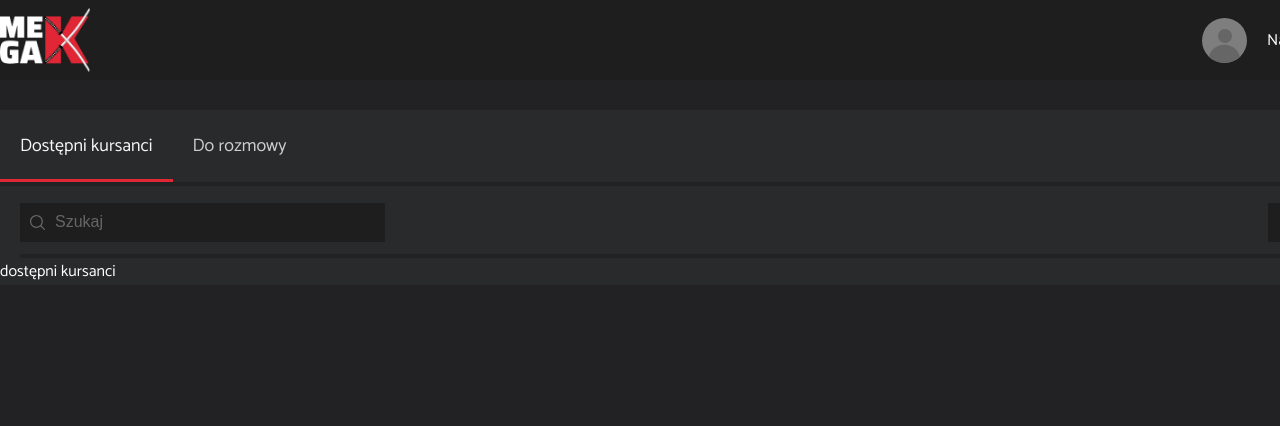
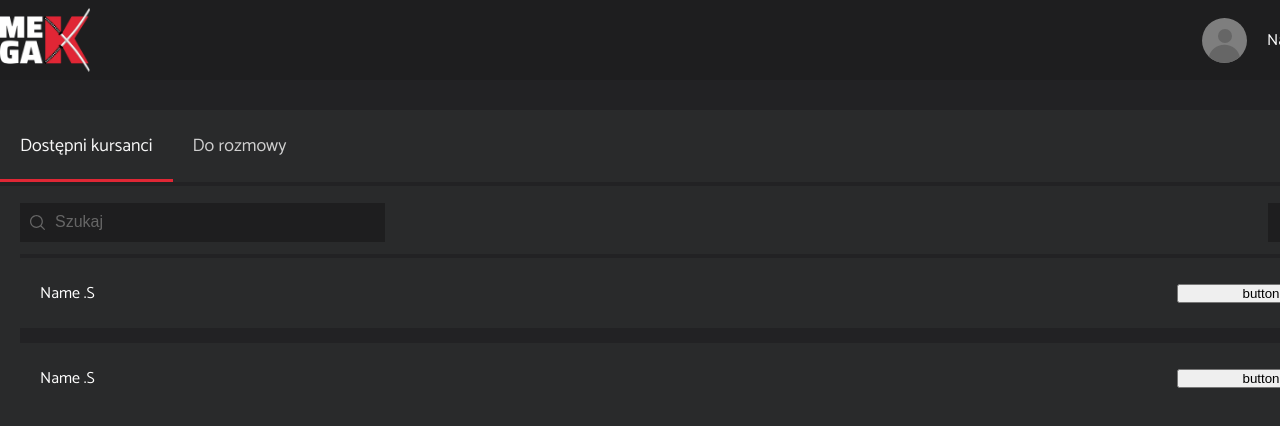
Before and after one commit to obrebskim/megakhh17-fe, a React (Create React App) app: page /students/list in a window 1280 px wide. Shown: the top 426 px of the page. Built offline with nearby package versions, Linux system fonts and the light colour scheme.

Commit message:
Add tirnarydark into GlobalStyles, improve styles of Students component, refactor routing, add AvailableStudentItem, AvailableStudentItem, Available StudentItemHeading, AvailableStudentDetails components.

```diff
--- a/src/App.tsx
+++ b/src/App.tsx
@@ -5,7 +5,7 @@ import CuriculumVitae from "./Pages/CuriculumVitae/CuriculumVitae";
 import Login from "./Pages/Login/Login";
 import Students from "./Pages/Students/Students";
 import TalkReservation from "./Components/TalkReservation/TalkReservation";
-import StudentsList from "./Components/StudentsList/StudentsList";
+import AvailableStudents from "./Components/AvailableStudents/AvailableStudents";
 
 const Container = styled.main`
   width: 100%;
@@ -20,7 +20,7 @@ function App() {
       <Routes>
         <Route index element={<Login />} />
         <Route path="students" element={<Students />}>
-          <Route path="list" element={<StudentsList />} />
+          <Route path="list" element={<AvailableStudents />} />
           <Route path="talk-reservation" element={<TalkReservation />} />
         </Route>
         <Route path="curiculum-vitae/:id" element={<CuriculumVitae />} />
--- /dev/null
+++ b/src/Components/AvailableStudents/AvailableStudentItem.tsx
@@ -0,0 +1,23 @@
+import React, { useState } from "react";
+import styled from "styled-components";
+import AvailableStudentItemHeading from "./AvailableStudentItemHeading";
+import AvailableStudentItemDetail from "./AvailableStudentItemDetail";
+
+const Container = styled.li`
+  background-color: var(--secondaryDark);
+`;
+
+function AvailableStudentItem() {
+  const [isOpen, setIsOpen] = useState<boolean>(false);
+  const handleIsOpenchange = (): void => {
+    setIsOpen((prev) => !prev);
+  };
+  return (
+    <Container>
+      <AvailableStudentItemHeading open={isOpen} onclick={handleIsOpenchange} />
+      {isOpen && <AvailableStudentItemDetail />}
+    </Container>
+  );
+}
+
+export default AvailableStudentItem;
--- /dev/null
+++ b/src/Components/AvailableStudents/AvailableStudentItemDetail.tsx
@@ -0,0 +1,34 @@
+import React from "react";
+import styled from "styled-components";
+
+const Container = styled.div`
+  height: 110px;
+  display: grid;
+  grid-template-columns: repeat(5, 100px) repeat(2, 130px) repeat(3, 1fr);
+  gap: 4px;
+  background-color: var(--secondaryDark);
+  & > div {
+    height: 100%;
+    background-color: var(--tirnaryDark);
+    padding: 10px;
+  }
+`;
+
+function AvailableStudentItemDetail() {
+  return (
+    <Container>
+      <div>1</div>
+      <div>2</div>
+      <div>3</div>
+      <div>4</div>
+      <div>5</div>
+      <div>6</div>
+      <div>7</div>
+      <div>8</div>
+      <div>9</div>
+      <div>10</div>
+    </Container>
+  );
+}
+
+export default AvailableStudentItemDetail;
--- /dev/null
+++ b/src/Components/AvailableStudents/AvailableStudentItemHeading.tsx
@@ -0,0 +1,38 @@
+import React from "react";
+import styled from "styled-components";
+import ArrowButton from "../Common/ArrowButton/ArrowButton";
+
+type StyledProps = {
+  open: boolean;
+};
+
+const Container = styled.div<StyledProps>`
+  min-height: 70px;
+  display: grid;
+  grid-template-columns: auto 168px 30px;
+  gap: 15px;
+  align-items: center;
+  padding: 0 20px;
+  border: none;
+  background-color: transparent;
+  & img {
+    transform: rotate(${(props) => (!props.open ? "180deg" : "0")});
+  }
+`;
+
+interface PropsTypes {
+  onclick: () => void;
+  open: boolean;
+}
+
+function AvailableStudentItemHeading({ open, onclick }: PropsTypes) {
+  return (
+    <Container open={open}>
+      <p>Name .S</p>
+      <button type="button">button</button>
+      <ArrowButton open={open} onclick={onclick} />
+    </Container>
+  );
+}
+
+export default AvailableStudentItemHeading;
--- /dev/null
+++ b/src/Components/AvailableStudents/AvailableStudents.tsx
@@ -0,0 +1,19 @@
+import React from "react";
+import styled from "styled-components";
+import StudentsList from "../StudentsList/StudentsList";
+import AvailableStudentItem from "./AvailableStudentItem";
+
+const Container = styled.section``;
+
+function AvailableStudents() {
+  return (
+    <Container>
+      <StudentsList>
+        <AvailableStudentItem />
+        <AvailableStudentItem />
+      </StudentsList>
+    </Container>
+  );
+}
+
+export default AvailableStudents;
--- /dev/null
+++ b/src/Components/Common/ArrowButton/ArrowButton.tsx
@@ -0,0 +1,30 @@
+import React from "react";
+import styled from "styled-components";
+import arrowImg from "../../../Assets/img/arrow.svg";
+
+type StyledProps = { open: boolean };
+
+const Container = styled.button<StyledProps>`
+  display: grid;
+  place-items: center;
+  background-color: transparent;
+  border: none;
+  & img {
+    width: 100%;
+  }
+`;
+
+interface PropsTypes {
+  open: boolean;
+  onclick: () => void;
+}
+
+function ArrowButton({ open, onclick }: PropsTypes) {
+  return (
+    <Container open={open} onClick={onclick}>
+      <img src={arrowImg} alt="" />
+    </Container>
+  );
+}
+
+export default ArrowButton;
--- a/src/Components/StudentsList/StudentsList.tsx
+++ b/src/Components/StudentsList/StudentsList.tsx
@@ -1,10 +1,20 @@
 import React from "react";
 import styled from "styled-components";
 
-const Container = styled.section``;
+const Container = styled.ul`
+  display: flex;
+  flex-direction: column;
+  gap: 15px;
+  list-style: none;
+  background-color: var(--primaryDark);
+`;
 
-function StudentsList() {
-  return <Container>dostępni kursanci</Container>;
+interface PropsTypes {
+  children: JSX.Element | JSX.Element[];
+}
+
+function StudentsList({ children }: PropsTypes) {
+  return <Container>{children}</Container>;
 }
 
 export default StudentsList;
--- a/src/Components/StudentsSearchAndFilter/StudentsSearchAndFilter.tsx
+++ b/src/Components/StudentsSearchAndFilter/StudentsSearchAndFilter.tsx
@@ -9,14 +9,13 @@ const Container = styled.section`
   display: flex;
   justify-content: space-between;
   align-items: center;
-  padding: 0 20px;
   &::after {
     content: "";
     height: 4px;
     position: absolute;
     bottom: 0;
-    left: 20px;
-    right: 20px;
+    left: 0;
+    right: 0;
     display: flex;
     justify-content: space-between;
     align-items: center;
--- a/src/GlobalCSS.ts
+++ b/src/GlobalCSS.ts
@@ -9,6 +9,7 @@ export default createGlobalStyle`
   :root {
     --primaryDark: #222224;
     --secondaryDark: #292A2B;
+    --tirnaryDark: #222324;
     --headerBackground: #1E1E1F;
     --buttonColor: #E02735;
     --fontColor: #F7F7F7;
--- a/src/Pages/Login/Login.tsx
+++ b/src/Pages/Login/Login.tsx
@@ -1,6 +1,5 @@
 import React from "react";
 import styled from "styled-components";
-import Button from "../../Components/Common/Button/Button";
 import Logo from "../../Components/Common/Logo/Logo";
 
 const Container = styled.main`
--- a/src/Pages/Students/Students.tsx
+++ b/src/Pages/Students/Students.tsx
@@ -17,7 +17,9 @@ const Wrapper = styled.div`
 
 const ListWrapper = styled.div`
   width: 100%;
+  padding: 0 20px;
   background-color: var(--secondaryDark);
+  padding-bottom: 20px;
 `;
 
 export default function Students() {
```
Also changed, not shown: src/Assets/img/arrow.svg (added).
